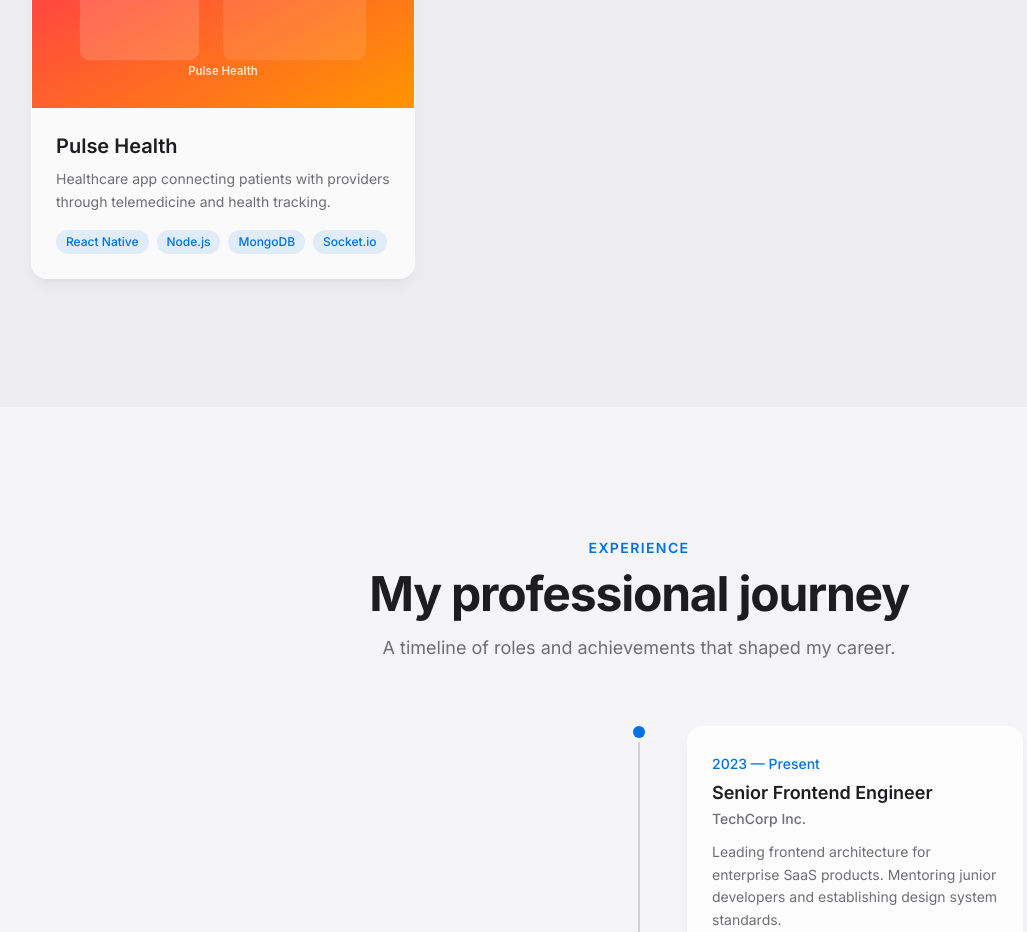
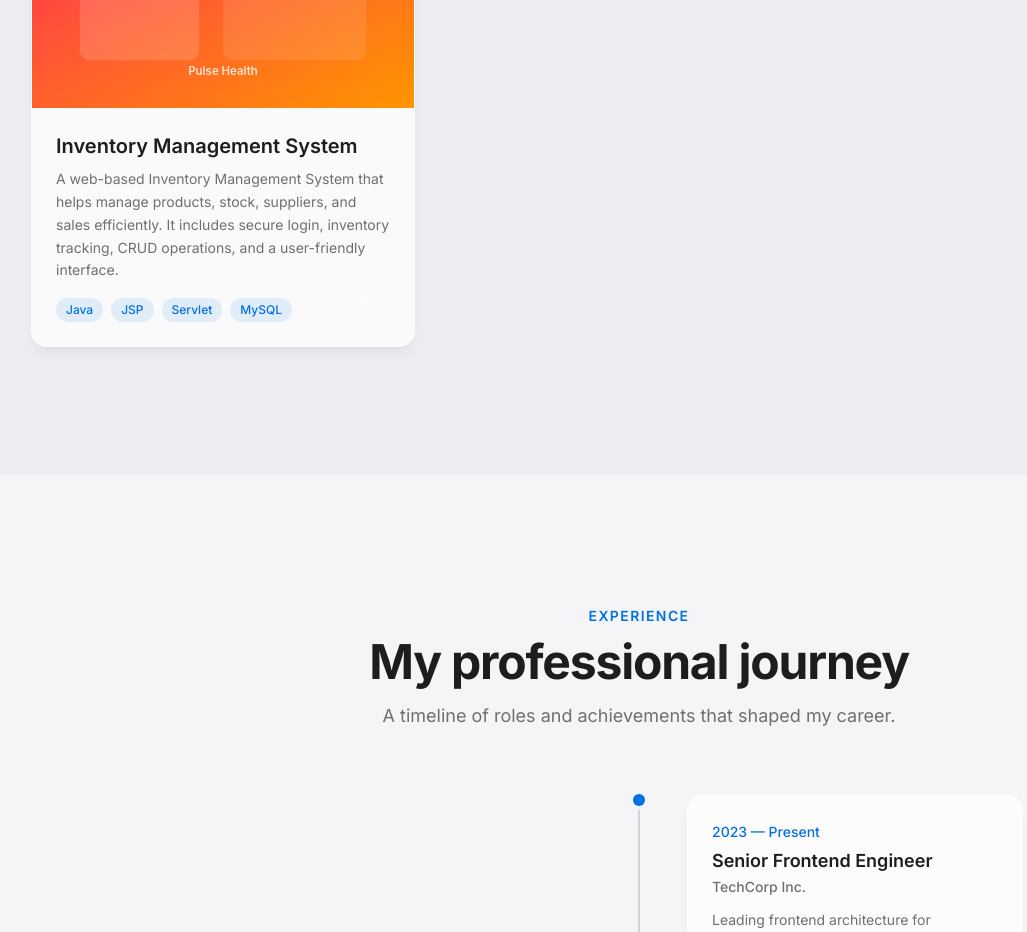
Before and after one commit to vishaalcibi-ops/my-portfolio, a React (Vite) app: page / in a window 1280 px wide. Shown: the part 4680-5612 px from the top of the page, without its empty margins (1-1028 px from the left). Built offline with nearby package versions, Linux system fonts and the light colour scheme.

Commit message:
Updated portfolio projects and portfolio content

```diff
--- a/src/data/portfolioData.js
+++ b/src/data/portfolioData.js
@@ -121,13 +121,23 @@ export const projects = [
 },
 
  {
-    title: "Pulse Health",
+  title: "Inventory Management System",
   description:
-      "Healthcare app connecting patients with providers through telemedicine and health tracking.",
+    "A web-based Inventory Management System that helps manage products, stock, suppliers, and sales efficiently. It includes secure login, inventory tracking, CRUD operations, and a user-friendly interface.",
+
   image: "/assets/project-3.svg",
-    tags: ["React Native", "Node.js", "MongoDB", "Socket.io"],
+
+  tags: [
+    "Java",
+    "JSP",
+    "Servlet",
+    "MySQL"
+  ],
+
   liveUrl: "#",
-    githubUrl: "#",
+
+  githubUrl: "PASTE_YOUR_GITHUB_REPOSITORY_LINK_HERE",
+
   featured: true,
 },
 
```
Lines whose indentation alone changed are shown as unchanged.
